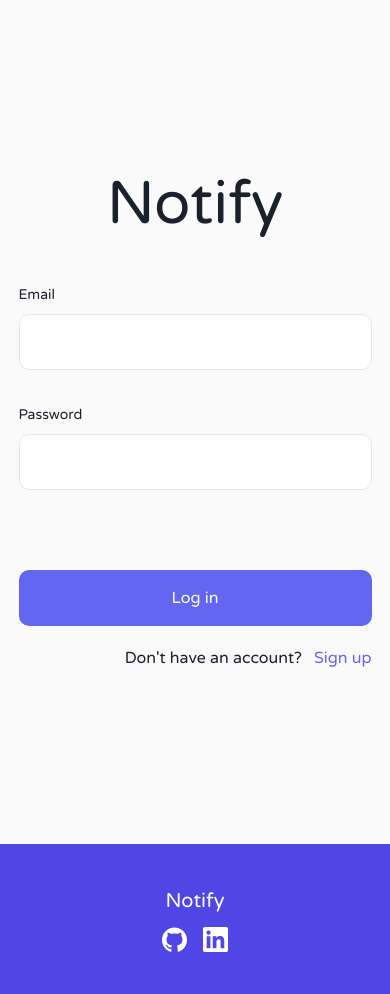
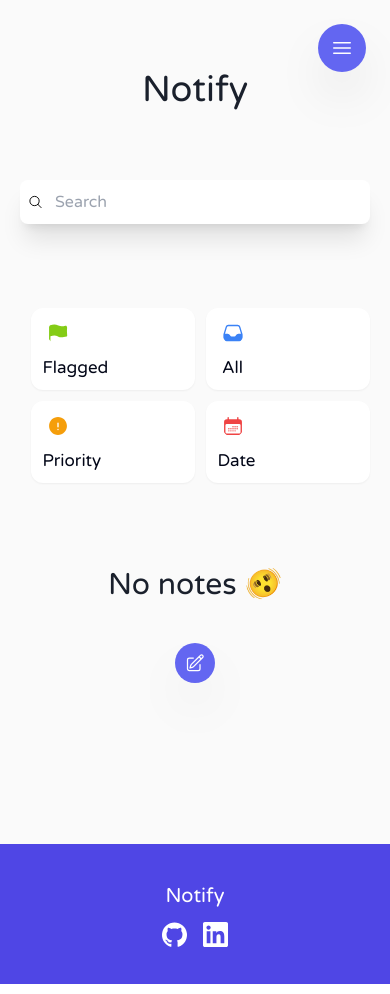
Before and after one commit to patelarth0311/notifyold, a React (Create React App) app: page / in a window 390 px wide. Built offline with nearby package versions, Linux system fonts and the light colour scheme.

Commit message:
center options when in mobile

```diff
--- a/src/App.tsx
+++ b/src/App.tsx
@@ -22,10 +22,8 @@ function App() {
 
       <MyContext.Provider value={value}>
 
-   {appStatus.userId ?    <Home></Home>
-   : <Landing></Landing>
+   <Home></Home>
 
-   }
 
 
 
--- a/src/components/Footer.tsx
+++ b/src/components/Footer.tsx
@@ -3,7 +3,7 @@ import linkedin from "../svgs/linkedin.svg";
 
 export function Footer() {
   return (
-    <div className="flex flex-col  bg-indigo-600 justify-center gap-y-3 items-center h-[150px]">
+    <div className="flex flex-col  bg-indigo-600 justify-center gap-y-3 items-center h-[140px]">
       <h1 className="text-xl font-ver text-center text-white">Notify</h1>
       <div className="flex  gap-x-4 ">
         <a
--- a/src/components/Home.tsx
+++ b/src/components/Home.tsx
@@ -63,7 +63,7 @@ export function Home() {
 
   return (
     <div className="flex min-h-screen width-full justify-end text-center 0  relative flex-col  bg-neutral-50">
-      <div className="grow min-h-[200px] flex flex-col justify-center">
+      <div className="min-h-[180px] flex flex-col justify-center">
         <p className="font-ver text-4xl  text-center ">Notify</p>
       </div>
 
--- a/src/components/OptionsBar.tsx
+++ b/src/components/OptionsBar.tsx
@@ -8,7 +8,7 @@ export function OptionsBar(props: {
   optionFilter: string;
 }) {
   return (
-    <div className="flex    items-start ml-[10px] justify-start  gap-[11px] flex-wrap flex-row   p-1 ">
+    <div className="flex mobile:justify-center   items-start ml-[10px] justify-start  gap-[11px] flex-wrap flex-row   p-1 ">
       <Option
         setOptionFilter={props.setOptionFilter}
         optionFilter={props.optionFilter}
```
